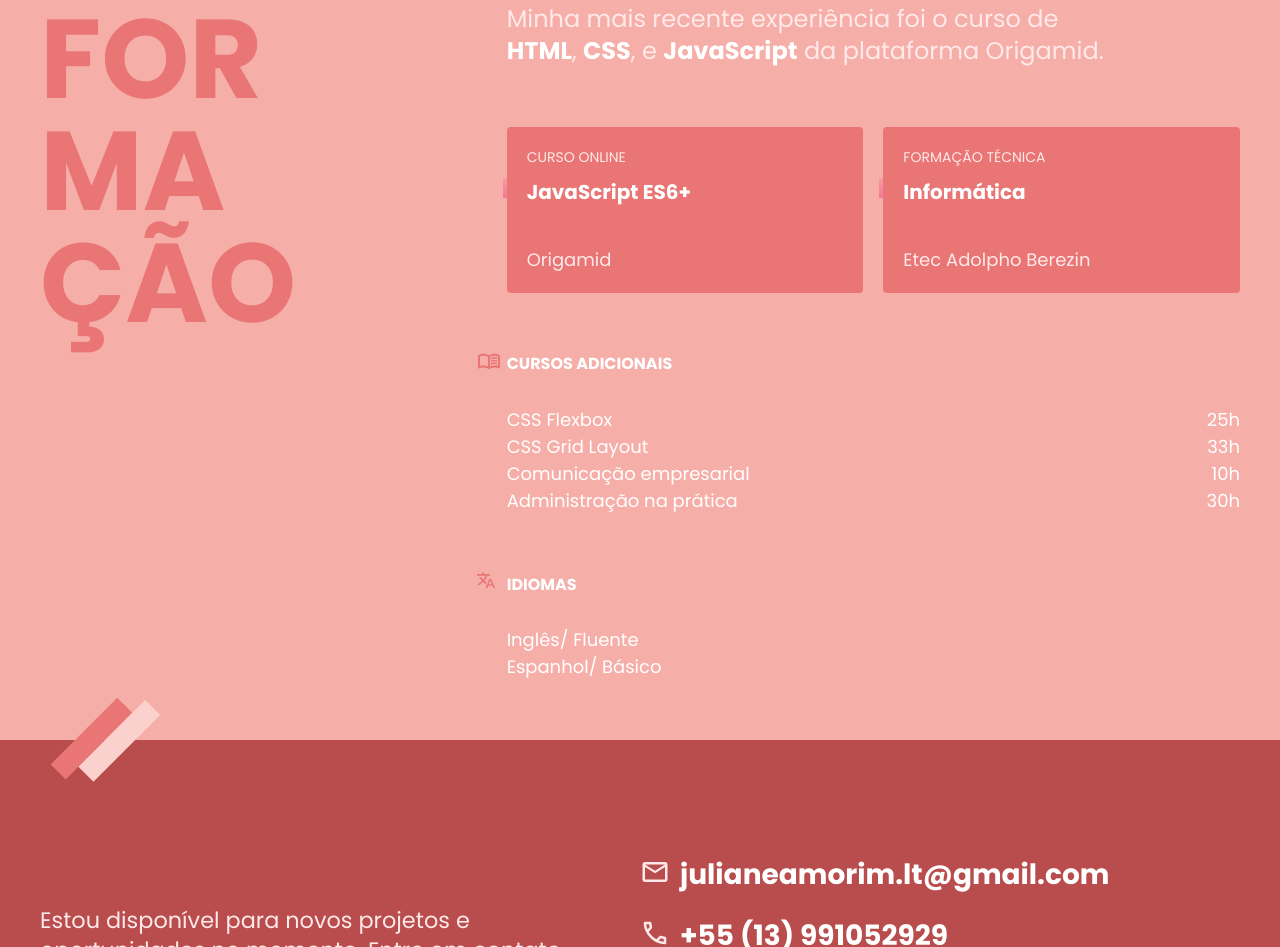
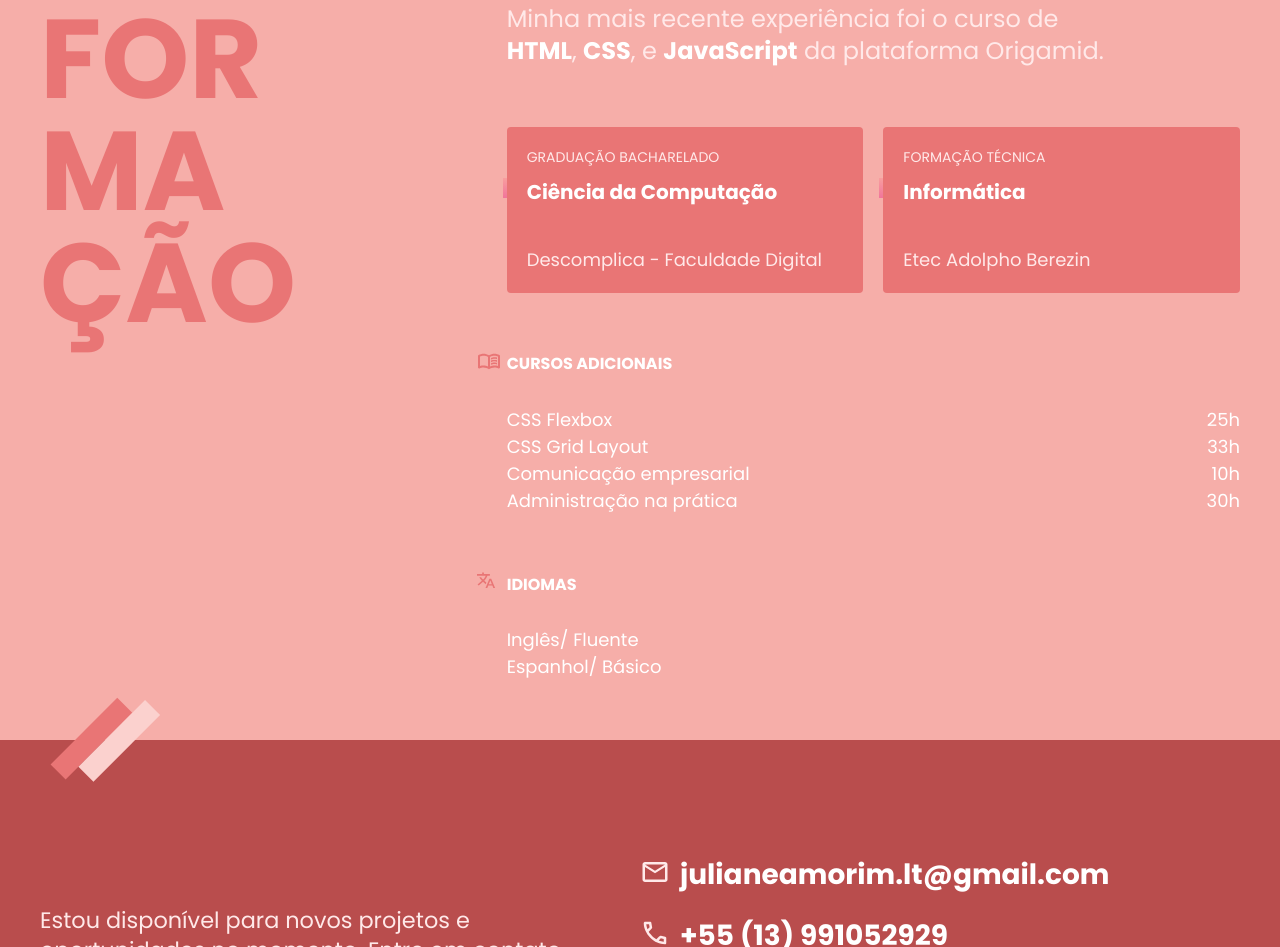
Before and after one commit to amorimlt/amorimlt-CV, a plain HTML site: page index.html in a window 1280 px wide. Shown: the part 1239-2186 px from the top of the page. Drawn offline with Linux system fonts and the light colour scheme.

Commit message:
✨ uptade CV

```diff
--- a/index.html
+++ b/index.html
@@ -66,9 +66,9 @@
 
         <ul class="faculdade-lista">
           <li class="faculdade">
-            <span class="faculdade-tipo">Curso Online</span>
-            <h3 class="faculdade-curso">JavaScript ES6+</h3>
-            <span class="faculdade-instituicao">Origamid</span>
+            <span class="faculdade-tipo">Graduação Bacharelado</span>
+            <h3 class="faculdade-curso">Ciência da Computação</h3>
+            <span class="faculdade-instituicao">Descomplica - Faculdade Digital</span>
           </li>
           <li class="faculdade">
             <span class="faculdade-tipo">Formação Técnica</span>
```
